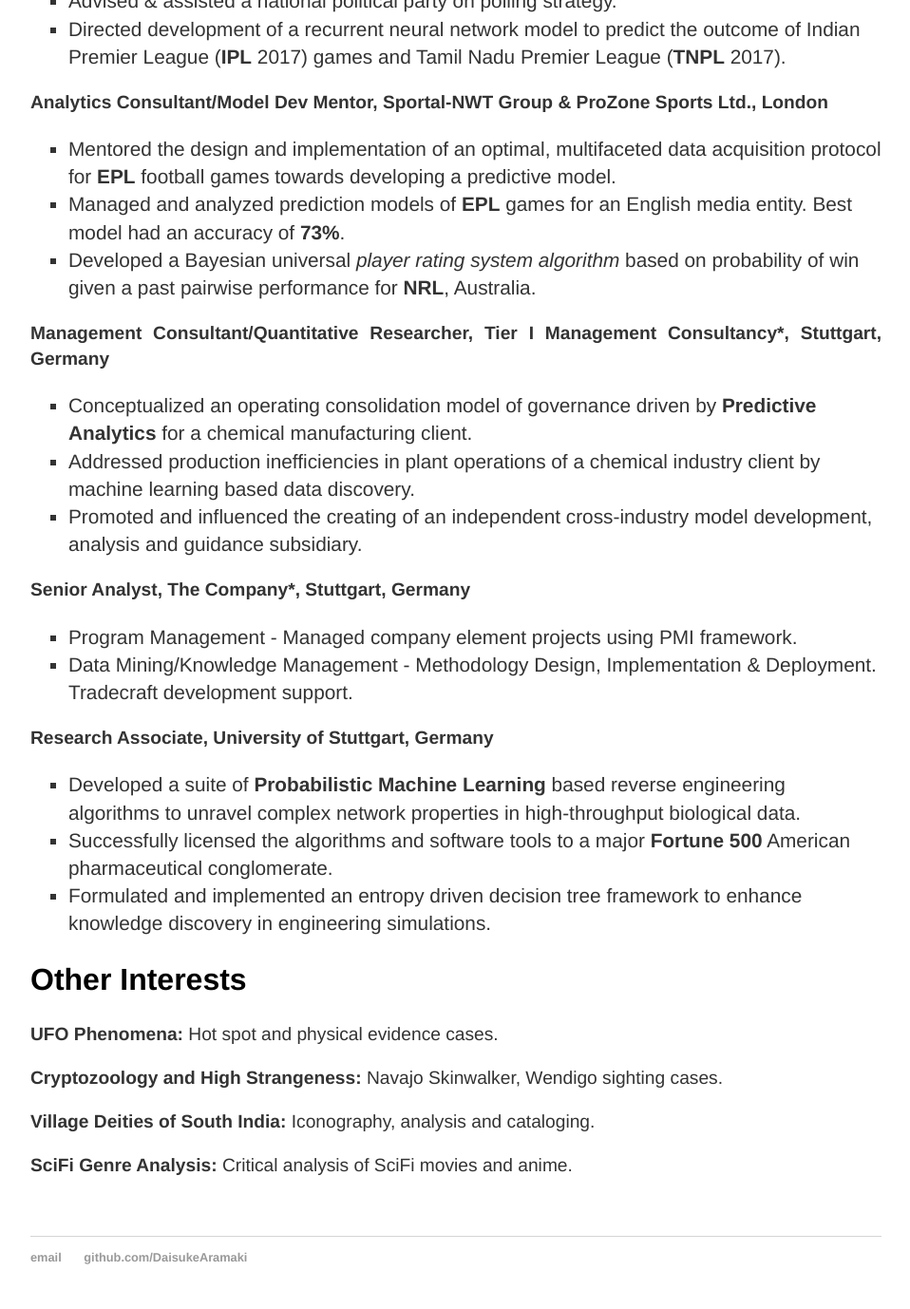
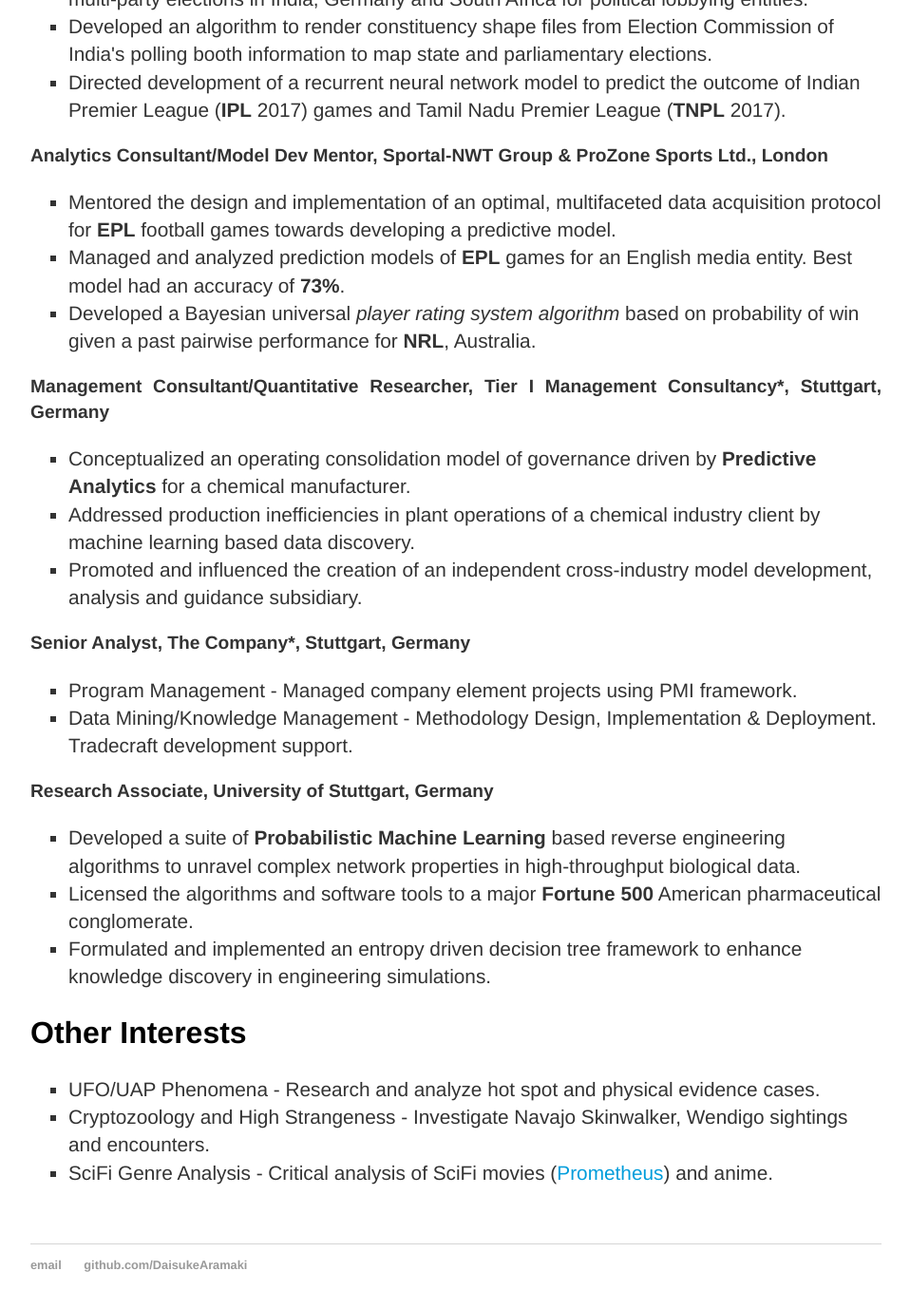
Before and after one commit to DaisukeAramaki/DaisukeAramaki.github.io, a Jekyll site: the page built from cv/index.html, in a window 1280 px wide and 1400 px high, scrolled down 1336 px. Shown: the top 1378 px of the window at 95% size, without its empty margins (160-1118 px from the left). Built offline with Jekyll 4.4.1, drawn with Linux system fonts in a browser that asks for light colours; some of the changed text lies outside the part shown.

Commit message:
Some Changes

```diff
--- a/blog/index.html
+++ b/blog/index.html
@@ -6,7 +6,7 @@ title: Prem aka Daisuke Aramaki's Blog
 <ul class="posts">
 
   {% for post in site.posts %}
-    <li><span>{{ post.date | date_to_string }}</span> &raquo; <a href="{{ post.url }}" title="{{ post.title }}">{{ post.title }}</a></li>
+    <li><span>{{ post.date | date_to_string }}</span> &raquo; <a href="{{ post.url }}" title="{{ post.title }}" style="color:#009DDB">{{ post.title }}</a></li>
   {% endfor %}
 
 </ul>
--- a/cv/index.html
+++ b/cv/index.html
@@ -20,15 +20,15 @@ title: CV Prem
 		<p style='text-align: justify;'><strong>*Note:</strong> Due to certain security constraints and proprietary nature of some of my work, I cannot reveal the names of few of my employers in an open forum. If interested, please let me know by sending an email at the aforementioned address. I will send my complete CV. Apologies for the inconvenience.</p>
 
 					<h2>Degrees</h2>
-		<p style='text-align: justify;'><strong>Masters, Physics: </strong><em> University of Hagen, Germany</em></p>
-        	<p style='text-align: justify;'><strong>PhD, Process Engineering: </strong><em>University of Stuttgart, Germany</em></p>
-		<p style='text-align: justify;'><strong>Masters, Chemical Engineering: </strong><em>Indian Institute of Technology Madras, India</em></p>
+		<p style='text-align: justify;'><strong>Masters, Physics, University of Hagen, Germany </strong></p>
+        	<p style='text-align: justify;'><strong>PhD, Process Engineering, University of Stuttgart, Germany </strong></p>
+		<p style='text-align: justify;'><strong>Masters, Chemical Engineering, Indian Institute of Technology Madras, India </strong></p>
 
 		                        <h2>Qualification Summary</h2>
-               	<p style='text-align: justify;'><strong>Domain Experience: </strong>Chemicals, Aerospace/Defense, Finance, Retail, Supply Chain, Sports, Elections.</p>
+               	<p style='text-align: justify;'><strong>Domain Experience: </strong>Chemicals, Aerospace/Defense, Finance, Retail, Supply Chain, Sports, Elections, GIS.</p>
 		<p style='text-align: justify;'><strong>Programming: </strong>C, C++, FORTRAN, Haskell, R, Python, Perl, Java, (m)ksh, csh, sed, awk.</p>
-		<p style='text-align: justify;'><strong>Platforms: </strong>BSD UNIX (all variants), Proprietary UNIX (Oracle Solaris, HP UX), Linux.</p>
-		<p style='text-align: justify;'><strong>Computing Environments: </strong>MATLAB, Mathematica, Maple</p>
+		<p style='text-align: justify;'><strong>OS: </strong>BSD UNIX (all variants), Proprietary UNIX (Oracle Solaris, HP UX), Linux.</p>
+		<p style='text-align: justify;'><strong>Computing Environments & Software: </strong>MATLAB, Mathematica, Maple, QGIS, ArcGIS, GRASS.</p>
 		<p style='text-align: justify;'><strong>Languages: </strong><em><u>Native Fluency:</u></em> English, Deutsch; <em><u>Conversational:</u></em>  &#26085;&#26412;&#35486; Nederlands; <em><u>Get by:</u></em>  &#1575;&#1604;&#1593;&#1614;&#1585;&#1614;&#1576;&#1616;&#1610;&#1614;&#1617;&#1577;&#8206;.</p>
 
 		                        <h2>Few Professional Highlights</h2>
@@ -41,7 +41,7 @@ title: CV Prem
 		<p style='text-align: justify;'><strong>Research Operations Director, SRAMMRAM Technologies Pvt. Ltd, Chennai, India</strong>
                                          <ul type="square">
                                             <li>Conceived, formulated and advanced implementation of election modeling strategies for multi-party elections in India, Germany and South Africa for political lobbying entities.</li>
-					   <li>Advised & assisted a national political party on polling strategy.
+					   <li>Developed an algorithm to render constituency shape files from Election Commission of India's polling booth information to map state and parliamentary elections.</li>
                                             <li>Directed development of a recurrent neural network model to predict the outcome of Indian Premier League (<strong>IPL</strong> 2017) games and Tamil Nadu Premier League (<strong>TNPL</strong> 2017).</li>
                                         </ul>
 		</p>
@@ -57,9 +57,9 @@ title: CV Prem
 
 		<p style='text-align: justify;'><strong>Management Consultant/Quantitative Researcher, Tier I Management Consultancy*, Stuttgart, Germany</strong>
                                           <ul type="square">
-                                            <li>Conceptualized an operating consolidation model of governance driven by <strong>Predictive Analytics</strong> for a chemical manufacturing client.</li>
+                                            <li>Conceptualized an operating consolidation model of governance driven by <strong>Predictive Analytics</strong> for a chemical manufacturer.</li>
                                             <li>Addressed production inefficiencies in plant operations of a chemical industry client by machine learning based data discovery.</li>
-					    <li>Promoted and influenced the creating of an independent cross-industry model development, analysis and guidance subsidiary.</li>
+					    <li>Promoted and influenced the creation of an independent cross-industry model development, analysis and guidance subsidiary.</li>
                                         </ul>
        	       </p>
 
@@ -74,16 +74,19 @@ title: CV Prem
 		<p style='text-align: justify;'><strong>Research Associate, University of Stuttgart, Germany</strong>
                                         <ul type="square">
                                             <li>Developed a suite of <strong>Probabilistic Machine Learning</strong> based reverse engineering algorithms to unravel complex network properties in high-throughput biological data.</li>
-					    <li>Successfully licensed the algorithms and software tools to a major <strong>Fortune 500</strong> American pharmaceutical conglomerate.
+					    <li>Licensed the algorithms and software tools to a major <strong>Fortune 500</strong> American pharmaceutical conglomerate.
                                             <li>Formulated and implemented an entropy driven decision tree framework to enhance knowledge discovery in engineering simulations.</li>
                                         </ul>
 		</p>
 
 					<h2>Other Interests</h2>
-        	<p style='text-align: justify;'><strong>UFO Phenomena: </strong> Hot spot and physical evidence cases.</p>
-                <p style='text-align: justify;'><strong>Cryptozoology and High Strangeness: </strong> Navajo Skinwalker, Wendigo sighting cases.</p>
-                <p style='text-align: justify;'><strong>Village Deities of South India: </strong> Iconography, analysis and cataloging.</p>
-                <p style='text-align: justify;'><strong>SciFi Genre Analysis: </strong> Critical analysis of SciFi movies and anime.</p>
+                                        <ul type="square">
+                                            <li>UFO/UAP Phenomena - Research and analyze hot spot and physical evidence cases.</li>
+                                            <li>Cryptozoology and High Strangeness - Investigate Navajo Skinwalker, Wendigo sightings and encounters.</li>
+					    <li>SciFi Genre Analysis - Critical analysis of SciFi movies (<a href="https://skinwalker.wordpress.com/tag/prometheus" style="color:#009DDB">Prometheus</a>) and anime.</li>
+                                        </ul>
+
+
 
 
 
--- a/index.html
+++ b/index.html
@@ -17,7 +17,7 @@
 		<div class="container">
     		<div class="blurb">
         		<h1>Hi there, I'm Prem aka Daisuke Aramaki!</h1>
-				<p>When we see our uniqueness as a virtue, only then do we find peace. <a href="/about">Read more about my life...</a></p>
+				<p>&#38272;&#21069;&#12398;&#23567;&#20711;&#32722;&#12431;&#12396;&#32076;&#12434;&#35501;&#12416;&#12290; <a href="/about" style="color:#009DDB">Read more about my life...</a></p>
     		</div><!-- /.blurb -->
 		</div><!-- /.container -->
 		<footer>
```
Also changed, not shown: about/index.html (+4 -4 lines), 9 other files.
